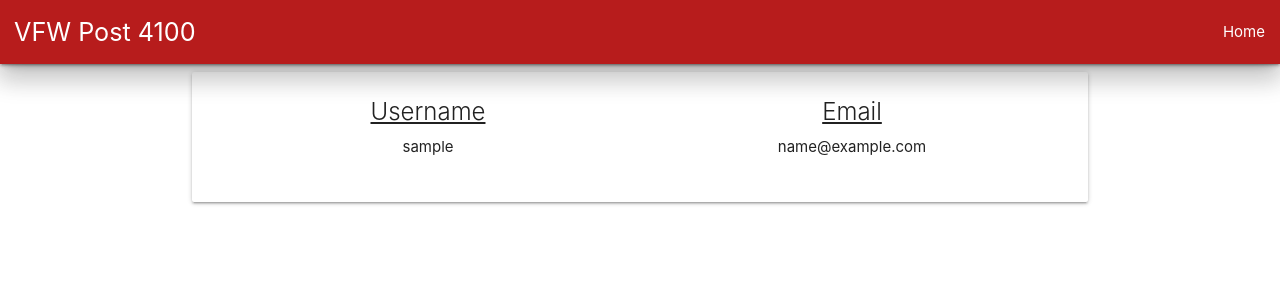
After one commit to Dannyp123/VFW-Post-4100, a Django app: page /profile/ in a window 1280 px wide. The commit adds this page. Shown: the top 300 px of the page. Run offline with Django 3.2, Linux system fonts and the light colour scheme; the visitor is signed in with stand-in values (Sample User, id 1).

Commit message:
made the profile page and logout page.

```diff
--- a/app/static/style.css
+++ b/app/static/style.css
@@ -24,6 +24,7 @@
 .footer {
     margin-top: 125px;
     padding: 18px;
+    width: 100%
 }
 
 .message-bar {
--- /dev/null
+++ b/app/templates/profile.html
@@ -0,0 +1,37 @@
+{% extends 'base.html' %} {% block body %}
+<div class="navbar-fixed">
+    <nav>
+        <div class="nav-wrapper red darken-4 z-depth-4">
+            <span class="flow-text title">VFW Post 4100</span>
+            <a href="#" data-target="mobile-demo" class="sidenav-trigger"><i class="material-icons">menu</i></a>
+            <ul class="right hide-on-med-and-down">
+                <li><a href="{% url 'home' %}">Home</a></li>
+            </ul>
+        </div>
+    </nav>
+</div>
+<ul class="sidenav" id="mobile-demo">
+    <li><a href="{% url 'home' %}">Home</a></li>
+</ul>
+<div class="container">
+    <div class="card">
+        <div class="card-content">
+            <div class="row">
+                <div class="col l6 s12">
+                    <u><span class="card-title center-align">Username </span></u>
+                    <p class="center-align">{{ user.username }}</p>
+                </div>
+                <div class="col l6 s12">
+                    {% if user.email|length == 0 %}
+                    <u><span class="card-title center-align">Email</span></u>
+                    <p class="red-text darken-3 center-align">No email on file</p>
+                    {% else %}
+                    <u><span class="card-title center-align">Email</span></u>
+                    <p class="center-align">{{ user.email }}</p>
+                    {% endif %}
+                </div>
+            </div>
+        </div>
+    </div>
+</div>
+{% endblock body %}
--- a/app/views.py
+++ b/app/views.py
@@ -11,7 +11,6 @@ from django.contrib.auth.decorators import login_required
 #view for home page
 class HomePage(View):
     def get(self, request):
-        messages.success(request, f"Welcome!")
         return render(request, "home.html")
 
 
@@ -41,10 +40,14 @@ def register(request):
         if form.is_valid():
             form.save()
             username = form.cleaned_data.get("username")
-            messages.success(
-                request, f"Your account has been created. You can now login")
+            messages.success(request, f"Welcome!")
             return redirect("login")
     else:
         form = UserRegisterForm()
 
     return render(request, "sign-up.html", {"form": form})
+
+
+@login_required
+def profile(request):
+    return render(request, "profile.html")
--- a/vfwpost4100/urls.py
+++ b/vfwpost4100/urls.py
@@ -30,5 +30,6 @@ urlpatterns = [
         "logout/",
         auth_views.LogoutView.as_view(template_name="logout.html"),
         name="logout"),
-    path("adding-events/", views.MakeEvents.as_view(), name="events")
+    path("adding-events/", views.MakeEvents.as_view(), name="events"),
+    path("profile/", views.profile, name="profile")
 ]
```
Also changed, not shown: app/templates/home.html (+11 -12 lines), app/templates/login.html (+9 -0 lines), app/templates/logout.html (+17 -0 lines).
